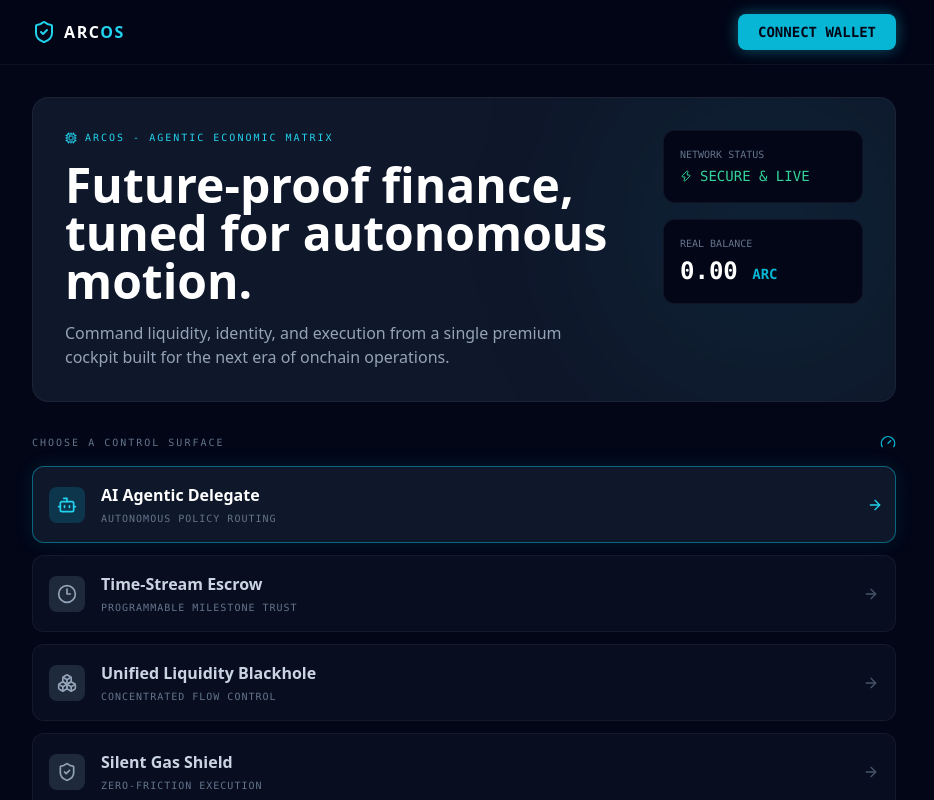
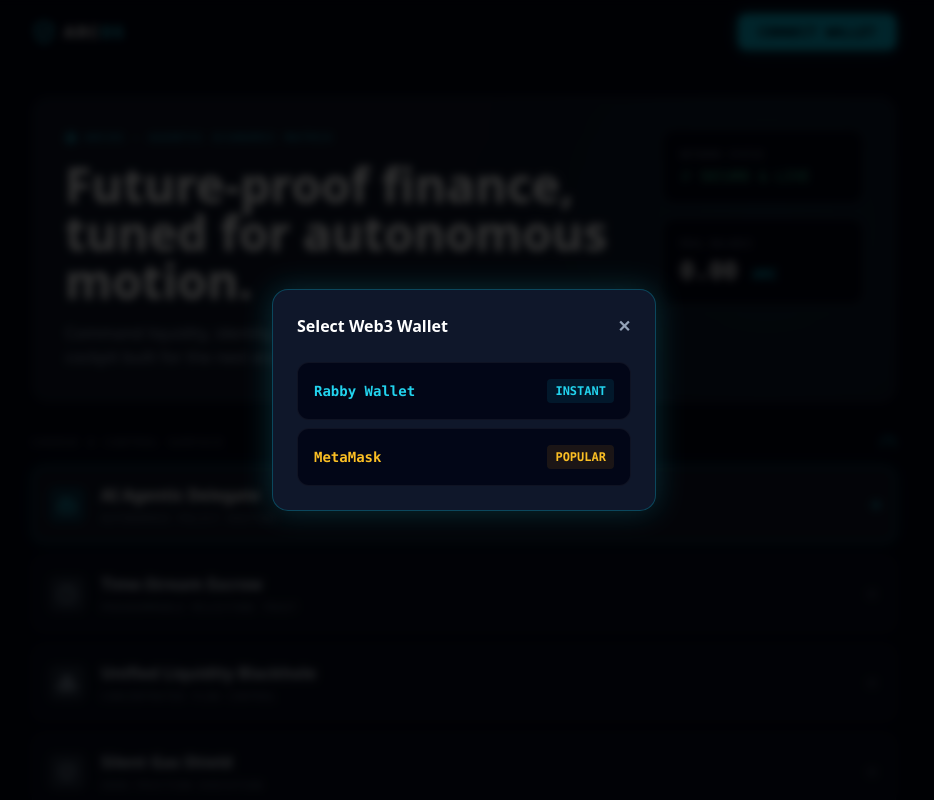
Before and after one commit to Ayan1816/nexoria, a React (Vite) app in the folder pulse-app/: page / in a window 1280 px wide. Both pictures are taken after a click on the button "CONNECT WALLET". Shown: the top 800 px of the page, without its empty margins (176-1110 px from the left). Built offline with nearby package versions, Linux system fonts and the light colour scheme.

Commit message:
Refactor wallet connection logic and UI updates

```diff
--- a/pulse-app/src/App.jsx
+++ b/pulse-app/src/App.jsx
@@ -6,51 +6,11 @@
 } from 'lucide-react';
 
 const modules = [
-  {
-    id: 'delegate',
-    title: 'AI Agentic Delegate',
-    subtitle: 'AUTONOMOUS POLICY ROUTING',
-    description: 'Deploy an intent-driven delegate that negotiates treasury moves, routes liquidity, and watches risk in real time.',
-    accent: 'from-cyan-400 to-blue-500',
-    icon: Bot,
-    stat: '92% SIGNAL CLARITY'
-  },
-  {
-    id: 'escrow',
-    title: 'Time-Stream Escrow',
-    subtitle: 'PROGRAMMABLE MILESTONE TRUST',
-    description: 'Release funds on a live cadence while preserving custody, compliance, and counterparty confidence.',
-    accent: 'from-emerald-400 to-cyan-400',
-    icon: Clock3,
-    stat: '24/7 ESCROW PULSE'
-  },
-  {
-    id: 'liquidity',
-    title: 'Unified Liquidity Blackhole',
-    subtitle: 'CONCENTRATED FLOW CONTROL',
-    description: 'Bury fragmented balances into a single unified flow. Abstract away chain specifics entirely.',
-    accent: 'from-fuchsia-500 to-cyan-500',
-    icon: Boxes,
-    stat: 'OMNICHAIN'
-  },
-  {
-    id: 'shield',
-    title: 'Silent Gas Shield',
-    subtitle: 'ZERO-FRICTION EXECUTION',
-    description: 'Native USDC gas abstraction. Users never see or pay native gas tokens like ETH or SOL again.',
-    accent: 'from-blue-500 to-indigo-500',
-    icon: ShieldCheck,
-    stat: 'GAS: $0.00'
-  },
-  {
-    id: 'passport',
-    title: 'Holographic Web3 Passport',
-    subtitle: 'PORTABLE IDENTITY MESH',
-    description: 'A unified identity layer that travels with the user across the entire Arc network ecosystem.',
-    accent: 'from-violet-500 to-fuchsia-500',
-    icon: Orbit,
-    stat: 'boss.arc'
-  }
+  { id: 'delegate', title: 'AI Agentic Delegate', subtitle: 'AUTONOMOUS POLICY ROUTING', description: 'Deploy an intent-driven delegate that negotiates treasury moves, routes liquidity, and watches risk in real time.', accent: 'from-cyan-400 to-blue-500', icon: Bot, stat: '92% SIGNAL CLARITY' },
+  { id: 'escrow', title: 'Time-Stream Escrow', subtitle: 'PROGRAMMABLE MILESTONE TRUST', description: 'Release funds on a live cadence while preserving custody, compliance, and counterparty confidence.', accent: 'from-emerald-400 to-cyan-400', icon: Clock3, stat: '24/7 ESCROW PULSE' },
+  { id: 'liquidity', title: 'Unified Liquidity Blackhole', subtitle: 'CONCENTRATED FLOW CONTROL', description: 'Bury fragmented balances into a single unified flow. Abstract away chain specifics entirely.', accent: 'from-fuchsia-500 to-cyan-500', icon: Boxes, stat: 'OMNICHAIN' },
+  { id: 'shield', title: 'Silent Gas Shield', subtitle: 'ZERO-FRICTION EXECUTION', description: 'Native USDC gas abstraction. Users never see or pay native gas tokens like ETH or SOL again.', accent: 'from-blue-500 to-indigo-500', icon: ShieldCheck, stat: 'GAS: $0.00' },
+  { id: 'passport', title: 'Holographic Web3 Passport', subtitle: 'PORTABLE IDENTITY MESH', description: 'A unified identity layer that travels with the user across the entire Arc network ecosystem.', accent: 'from-violet-500 to-fuchsia-500', icon: Orbit, stat: 'boss.arc' }
 ];
 
 export default function App() {
@@ -58,40 +18,79 @@
   const [isConnecting, setIsConnecting] = useState(false);
   const [walletAddress, setWalletAddress] = useState(null);
   const [balance, setBalance] = useState('0.00');
+  const [showWalletModal, setShowWalletModal] = useState(false);
 
-  const connectRealWallet = async () => {
-    if (typeof window !== 'undefined' && window.ethereum) {
+  const arcChainId = '0x1A4'; // Arc Testnet Chain ID
+
+  const executeConnection = async (targetProvider) => {
     try {
       setIsConnecting(true);
+      setShowWalletModal(false);
 
-        // মেটামাস্ক বা রাব্বি ওয়ালেটের পারমিশন কল করা
-        const accounts = await window.ethereum.request({ method: 'eth_requestAccounts' });
+      // ১. প্রতিবার জোর করে পারমিশন চাওয়া
+      try {
+        await targetProvider.request({
+          method: 'wallet_requestPermissions',
+          params: [{ eth_accounts: {} }]
+        });
+      } catch (pErr) {
+        console.log("Permission request bypassed or cancelled");
+      }
+
+      const accounts = await targetProvider.request({ method: 'eth_requestAccounts' });
       const address = accounts[0];
 
-        const balanceHex = await window.ethereum.request({
+      // ২. জোর করে Arc Network-এ সুইচ করানো
+      try {
+        await targetProvider.request({
+          method: 'wallet_switchEthereumChain',
+          params: [{ chainId: arcChainId }],
+        });
+      } catch (switchError) {
+        if (switchError.code === 4902) {
+          await targetProvider.request({
+            method: 'wallet_addEthereumChain',
+            params: [{
+              chainId: arcChainId,
+              chainName: 'Arc Testnet',
+              rpcUrls: ['https://rpc.testnet.arc.network'],
+              nativeCurrency: { name: 'ARC', symbol: 'ARC', decimals: 18 }
+            }],
+          });
+        }
+      }
+
+      // ৩. Arc চেইনের আসল ব্যালেন্স রিড করা
+      const balanceHex = await targetProvider.request({
         method: 'eth_getBalance',
         params: [address, 'latest']
       });
 
-        const realBalance = (parseInt(balanceHex, 16) / 1e18).toFixed(4);
-
       setWalletAddress(address);
-        setBalance(realBalance);
+      setBalance((parseInt(balanceHex, 16) / 1e18).toFixed(4));
       setIsConnecting(false);
 
-        confetti({
-          particleCount: 150,
-          spread: 80,
-          origin: { y: 0.3 },
-          colors: ['#22d3ee', '#34d399', '#c084fc']
-        });
+      confetti({ particleCount: 150, spread: 80, origin: { y: 0.3 }, colors: ['#22d3ee', '#34d399', '#c084fc'] });
     } catch (error) {
-        console.error(error);
+      alert("Boss, connection cancelled or failed!");
       setIsConnecting(false);
     }
-    } else {
-      alert('Boss, please open inside MetaMask, Rabby, or Trust Wallet browser!');
+  };
+
+  const handleProviderSelect = (walletType) => {
+    if (typeof window === 'undefined' || !window.ethereum) {
+      alert("No Web3 wallet found! Please open inside MetaMask or Rabby browser.");
+      return;
     }
+    const providers = window.ethereum.providers || [window.ethereum];
+    let chosen = window.ethereum;
+
+    if (walletType === 'rabby') {
+      chosen = providers.find(p => p.isRabby) || window.ethereum;
+    } else if (walletType === 'metamask') {
+      chosen = providers.find(p => p.isMetaMask && !p.isRabby) || window.ethereum;
+    }
+    executeConnection(chosen);
   };
 
   const disconnectWallet = () => {
@@ -112,9 +111,29 @@
   const ActiveIcon = activeData.icon;
 
   return (
-    <div className="min-h-screen bg-slate-950 text-slate-200 font-sans selection:bg-cyan-500/30">
+    <div className="min-h-screen bg-slate-950 text-slate-200 font-sans selection:bg-cyan-500/30 relative">
 
-      <header className="border-b border-white/5 bg-slate-950/80 backdrop-blur-md sticky top-0 z-50">
+      {/* Wallet Selector Modal */}
+      {showWalletModal && (
+        <div className="fixed inset-0 bg-black/80 backdrop-blur-sm z-50 flex items-center justify-center p-4">
+          <div className="bg-slate-900 border border-cyan-500/30 rounded-2xl p-6 max-w-sm w-full space-y-4 shadow-[0_0_30px_rgba(34,211,238,0.2)]">
+            <div className="flex justify-between items-center text-white font-bold">
+              <span>Select Web3 Wallet</span>
+              <button onClick={() => setShowWalletModal(false)} className="text-slate-400 hover:text-white">✕</button>
+            </div>
+            <div className="space-y-2 pt-2">
+              <button onClick={() => handleProviderSelect('rabby')} className="w-full p-4 bg-slate-950 hover:bg-slate-800 border border-white/5 rounded-xl font-mono text-sm flex items-center justify-between text-cyan-400 font-bold transition-all">
+                <span>Rabby Wallet</span> <span className="text-xs bg-cyan-500/10 px-2 py-1 rounded">INSTANT</span>
+              </button>
+              <button onClick={() => handleProviderSelect('metamask')} className="w-full p-4 bg-slate-950 hover:bg-slate-800 border border-white/5 rounded-xl font-mono text-sm flex items-center justify-between text-amber-400 font-bold transition-all">
+                <span>MetaMask</span> <span className="text-xs bg-amber-500/10 px-2 py-1 rounded">POPULAR</span>
+              </button>
+            </div>
+          </div>
+        </div>
+      )}
+
+      <header className="border-b border-white/5 bg-slate-950/80 backdrop-blur-md sticky top-0 z-40">
         <div className="max-w-4xl mx-auto px-4 h-16 flex items-center justify-between">
           <div className="flex items-center gap-2">
             <ShieldCheck className="w-6 h-6 text-cyan-400" />
@@ -122,20 +141,19 @@
           </div>
 
           {walletAddress ? (
-            <button onClick={disconnectWallet} className="px-4 py-2 rounded-lg text-sm font-mono font-bold bg-slate-900 border border-cyan-500/30 text-cyan-400 flex items-center gap-2 hover:bg-slate-800 transition-all">
+            <button onClick={disconnectWallet} className="px-4 py-2 rounded-lg text-sm font-mono font-bold bg-slate-900 border border-cyan-500/30 text-cyan-400 flex items-center gap-2 hover:bg-rose-950/30 hover:border-rose-500/30 hover:text-rose-400 transition-all">
               {formatAddress(walletAddress)}
-              <LogOut className="w-4 h-4 text-rose-400" />
+              <LogOut className="w-4 h-4" />
             </button>
           ) : (
-            <button onClick={connectRealWallet} disabled={isConnecting} className="px-5 py-2 rounded-lg text-sm font-mono font-bold bg-cyan-500 hover:bg-cyan-400 text-slate-950 shadow-[0_0_15px_rgba(34,211,238,0.4)] transition-all">
-              {isConnecting ? 'SYNCING...' : 'CONNECT WALLET'}
+            <button onClick={() => setShowWalletModal(true)} disabled={isConnecting} className="px-5 py-2 rounded-lg text-sm font-mono font-bold bg-cyan-500 hover:bg-cyan-400 text-slate-950 shadow-[0_0_15px_rgba(34,211,238,0.4)] transition-all">
+              {isConnecting ? 'CONNECTING...' : 'CONNECT WALLET'}
             </button>
           )}
         </div>
       </header>
 
       <main className="max-w-4xl mx-auto px-4 py-8 space-y-8">
-
         <section className="bg-slate-900 border border-white/5 rounded-2xl p-6 md:p-8 flex flex-col md:flex-row gap-8 justify-between items-start relative overflow-hidden">
           <div className="absolute top-0 right-0 w-64 h-64 bg-cyan-500/10 blur-[100px] rounded-full pointer-events-none" />
           <div className="space-y-4 relative z-10">
@@ -211,7 +229,6 @@
             </div>
           </div>
         </section>
-
       </main>
     </div>
   );
```
Lines whose indentation alone changed are shown as unchanged.
